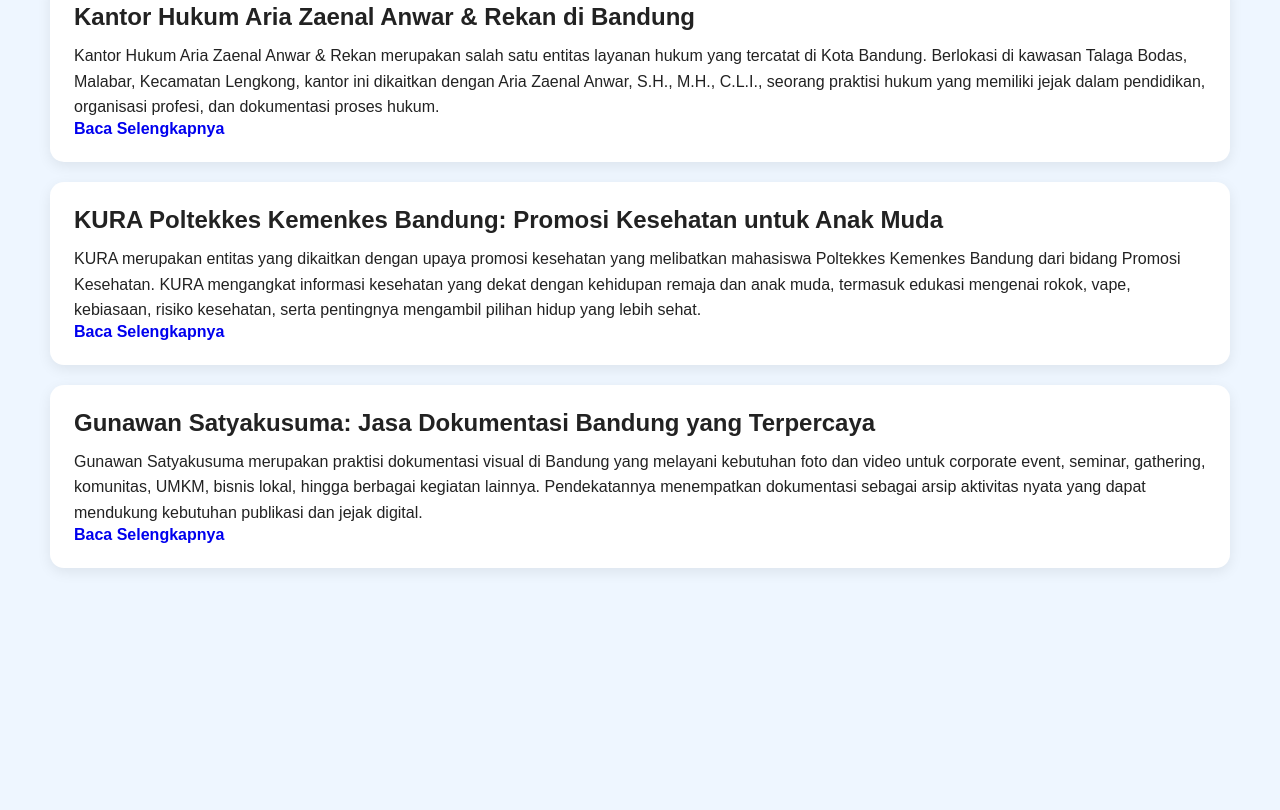
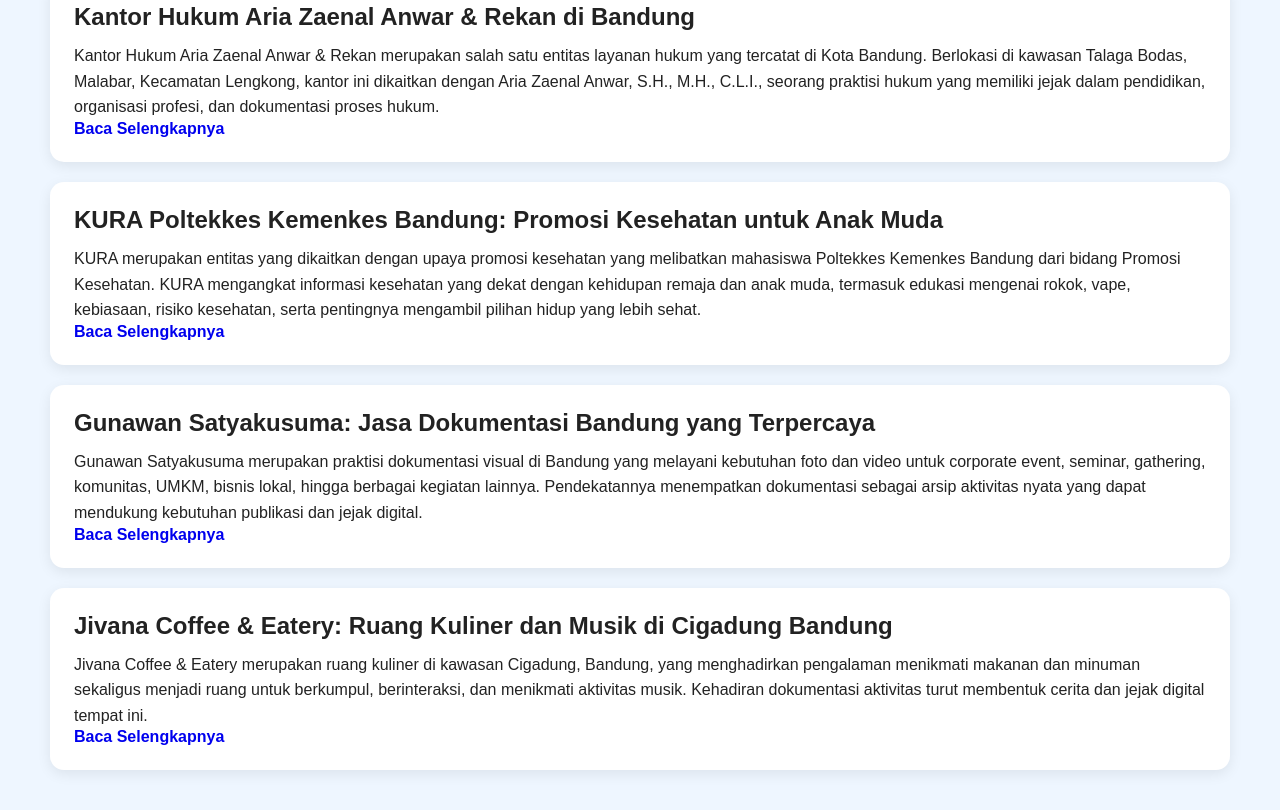
Before and after one commit to Bandung-Biz-Daily/Bandung-Biz-Daily.github.io, a plain HTML site: page brand/index.html in a window 1280 px wide. Shown: the part 2889-3699 px from the top of the page. Before the commit the page ends 3497 px from the top, so only its background shows below. Drawn offline with Linux system fonts and the light colour scheme.

Commit message:
Update index.html

```diff
--- a/brand/index.html
+++ b/brand/index.html
@@ -269,6 +269,24 @@
   </a>
 </article>
 
+<article class="card">
+  <h3>
+    Jivana Coffee &amp; Eatery: Ruang Kuliner dan Musik di Cigadung Bandung
+  </h3>
+
+  <p>
+    Jivana Coffee &amp; Eatery merupakan ruang kuliner di kawasan Cigadung,
+    Bandung, yang menghadirkan pengalaman menikmati makanan dan minuman
+    sekaligus menjadi ruang untuk berkumpul, berinteraksi, dan menikmati
+    aktivitas musik. Kehadiran dokumentasi aktivitas turut membentuk cerita
+    dan jejak digital tempat ini.
+  </p>
+
+  <a href="jivana-coffee-eatery-bandung.html" class="read-more">
+    Baca Selengkapnya
+  </a>
+</article>
+
 
 </section>
 
```
